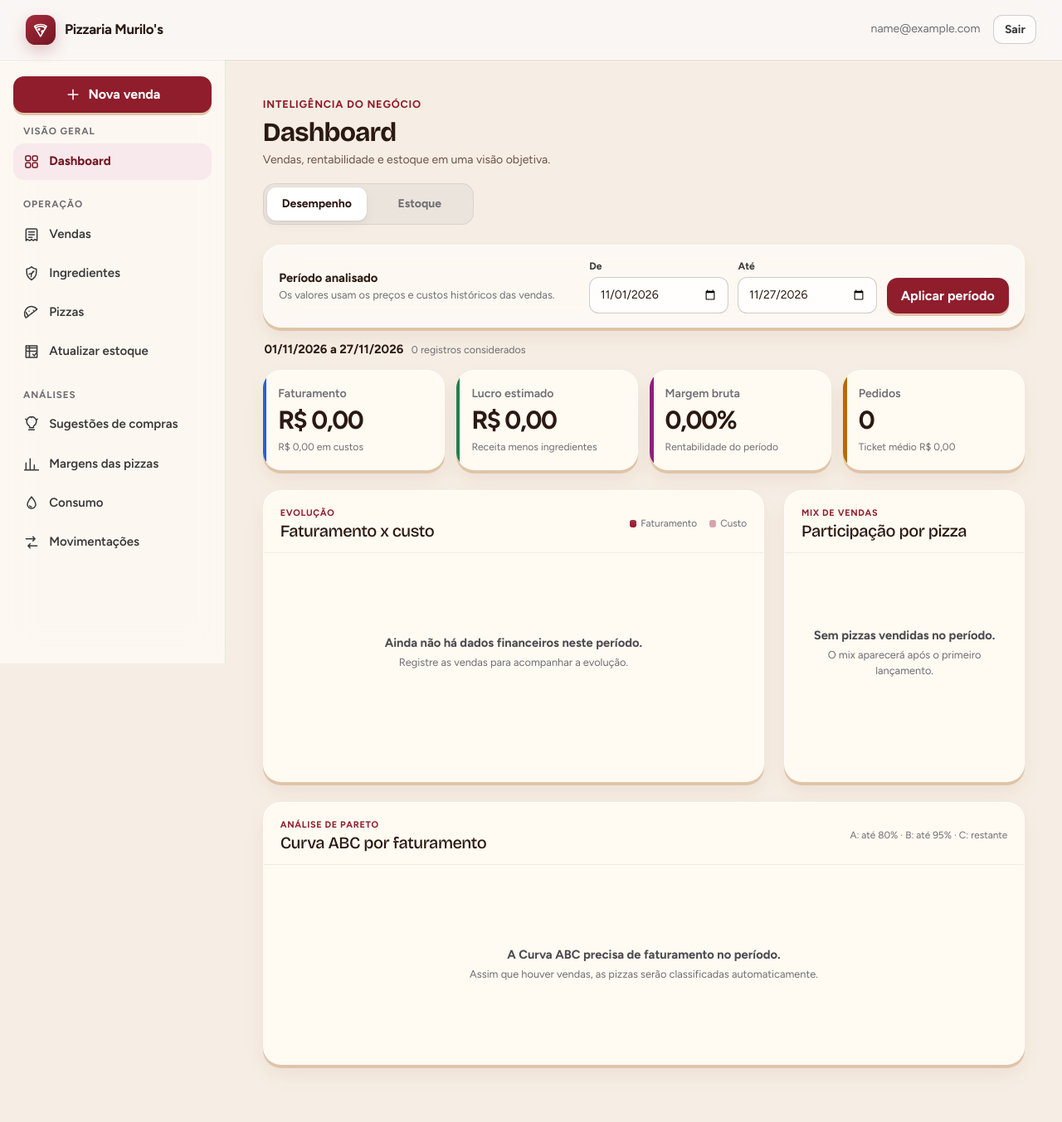
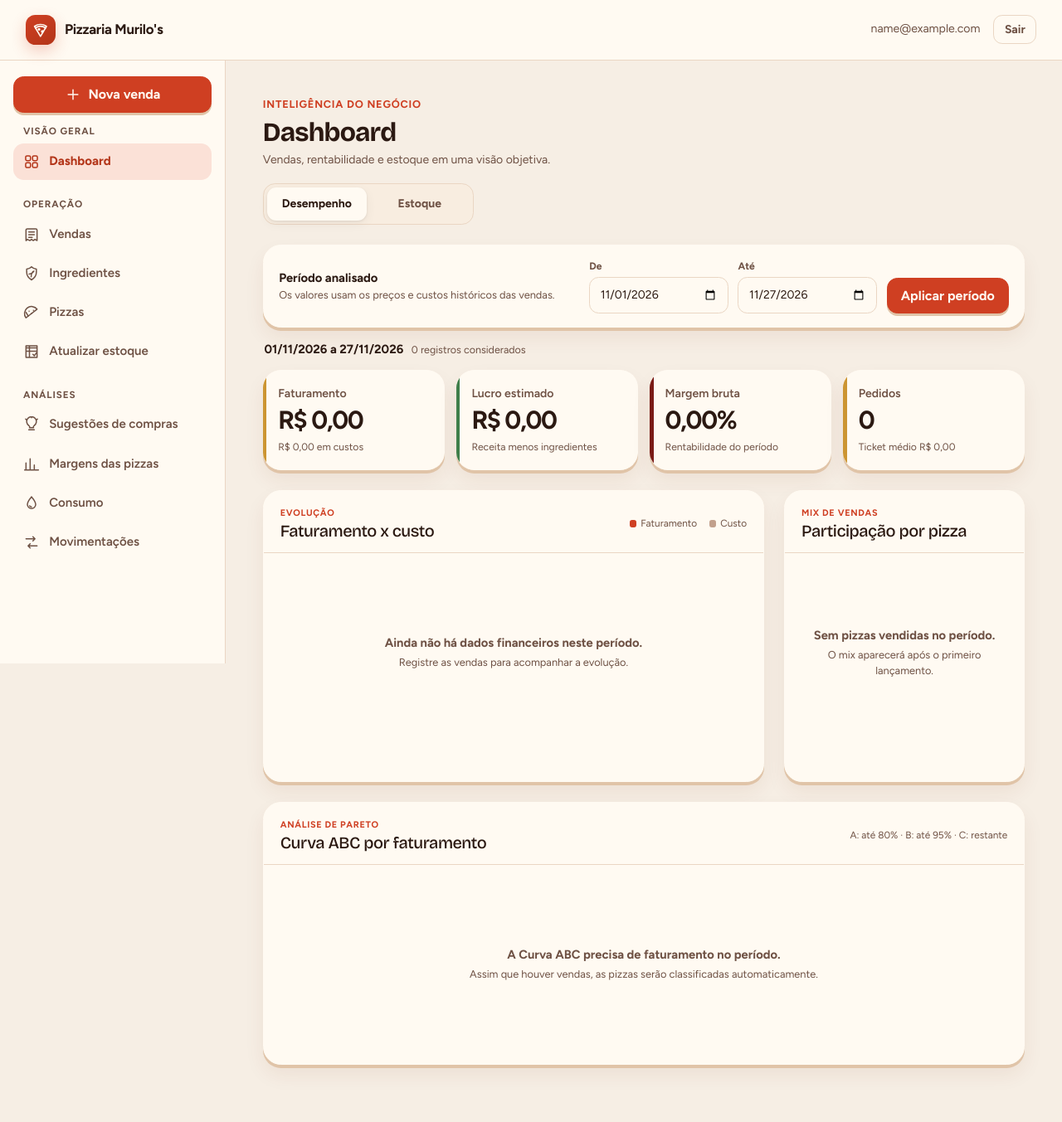
Before and after one commit to LuizRoberto18/SIGE-Murilos, a Django app: page / in a window 1280 px wide. Shown: the whole page at 83% size. Run offline with Django 5.2, Linux system fonts and the light colour scheme; the visitor is signed in with stand-in values (Sample User, id 1); data comes from the database, SQL or seed files in the repository; data that the repository does not hold is empty; some libraries are stand-ins or nearby versions.

Commit message:
style(ui): liga o style.css antigo aos tokens do tema
As variáveis e cores fixas do style.css passam a apontar para os tokens,
para que as telas atuais já usem a paleta nova. O arquivo carrega antes
dos tokens e será removido na fase de acabamento.

Co-Authored-By: Claude Opus 5.5 <noreply@anthropic.com>

```diff
--- a/static/css/style.css
+++ b/static/css/style.css
@@ -1,23 +1,22 @@
+/* Ponte de transição (UI-0): este arquivo é carregado ANTES de tokens.css.
+   As variáveis antigas apontam para os tokens do tema; --ink, --line e --surface
+   vêm direto de tokens.css. Será removido na UI-7. */
 :root {
-  color-scheme: light;
-  --brand: #8f1d2c;
-  --brand-strong: #731522;
-  --brand-soft: #f8e9ec;
-  --ink: #1d1d1f;
-  --muted: #6e6e73;
-  --line: rgba(60, 60, 67, 0.16);
-  --surface: rgba(255, 255, 255, 0.84);
-  --surface-solid: #fff;
-  --canvas: #f5f5f7;
-  --danger: #d70015;
+  --brand: var(--tomato);
+  --brand-strong: var(--tomatoInk);
+  --brand-soft: var(--tomatoSoft);
+  --muted: var(--ink2);
+  --surface-solid: var(--surface);
+  --canvas: var(--bg);
+  --danger: var(--tomatoInk);
   --sidebar-width: 17rem;
   --topbar-height: 4.5rem;
   --radius-sm: 0.75rem;
   --radius-md: 1rem;
   --radius-lg: 1.35rem;
-  --shadow-sm: 0 1px 2px rgba(0, 0, 0, 0.04), 0 6px 24px rgba(0, 0, 0, 0.05);
-  --shadow-lg: 0 18px 55px rgba(0, 0, 0, 0.12);
-  font: 100%/1.5 -apple-system, BlinkMacSystemFont, "SF Pro Text", "Segoe UI", sans-serif;
+  --shadow-sm: 0 1px 2px rgba(0, 0, 0, 0.04), 0 6px 24px var(--shadow);
+  --shadow-lg: 0 18px 55px var(--shadow);
+  font: 100%/1.5 var(--fonte-texto);
 }
 
 * { box-sizing: border-box; }
@@ -53,9 +52,9 @@ a:hover { color: var(--brand-strong); }
   top: 0;
   min-height: var(--topbar-height);
   padding: 0.75rem clamp(1rem, 2.4vw, 2rem);
-  background: rgba(250, 250, 252, 0.72);
-  border-bottom: 1px solid rgba(255, 255, 255, 0.72);
-  box-shadow: 0 1px 0 rgba(60, 60, 67, 0.08);
+  background: var(--surface);
+  border-bottom: 1px solid var(--surface);
+  box-shadow: 0 1px 0 var(--line);
   backdrop-filter: blur(24px) saturate(180%);
   -webkit-backdrop-filter: blur(24px) saturate(180%);
 }
@@ -65,9 +64,9 @@ a:hover { color: var(--brand-strong); }
   height: 2.25rem;
   place-items: center;
   border-radius: 0.72rem;
-  background: linear-gradient(145deg, #a52b3b, var(--brand-strong));
-  box-shadow: 0 7px 18px rgba(143, 29, 44, 0.24);
-  color: #fff;
+  background: linear-gradient(145deg, var(--tomato), var(--brand-strong));
+  box-shadow: 0 7px 18px color-mix(in srgb, var(--tomato) 24%, transparent);
+  color: var(--onTomato);
   font-size: 1rem;
   font-weight: 750;
   letter-spacing: -0.04em;
@@ -132,8 +131,8 @@ a:hover { color: var(--brand-strong); }
   height: calc(100vh - var(--topbar-height));
   padding: 1.25rem 1rem 1.5rem;
   overflow-y: auto;
-  background: rgba(255, 255, 255, 0.58);
-  border-right: 1px solid rgba(60, 60, 67, 0.10);
+  background: var(--surface);
+  border-right: 1px solid var(--line);
   backdrop-filter: blur(20px) saturate(160%);
   -webkit-backdrop-filter: blur(20px) saturate(160%);
 }
@@ -154,13 +153,13 @@ a:hover { color: var(--brand-strong); }
   gap: 0.7rem;
   padding: 0.65rem 0.75rem;
   border-radius: 0.8rem;
-  color: #3a3a3c;
+  color: var(--ink2);
   font-size: 0.94rem;
   font-weight: 540;
   text-decoration: none;
   transition: background-color 140ms ease, color 140ms ease, transform 100ms ease;
 }
-.sidebar .nav-link:hover { background: rgba(143, 29, 44, 0.07); color: var(--brand); }
+.sidebar .nav-link:hover { background: color-mix(in srgb, var(--tomato) 7%, transparent); color: var(--brand); }
 .sidebar .nav-link:active { transform: scale(0.98); }
 .sidebar .nav-link.active { background: var(--brand-soft); color: var(--brand-strong); font-weight: 680; }
 .nav-icon {
@@ -224,9 +223,9 @@ p { text-wrap: pretty; }
   gap: 0.25rem;
   margin-bottom: 1.5rem;
   padding: 0.25rem;
-  border: 1px solid rgba(60, 60, 67, 0.10);
+  border: 1px solid var(--line);
   border-radius: 0.9rem;
-  background: rgba(118, 118, 128, 0.08);
+  background: var(--surface2);
 }
 .dashboard-tab {
   min-width: 7.5rem;
@@ -242,14 +241,14 @@ p { text-wrap: pretty; }
 .dashboard-tab:hover { color: var(--ink); }
 .dashboard-tab:active { transform: scale(0.97); }
 .dashboard-tab[aria-selected="true"] {
-  background: #fff;
+  background: var(--surface);
   box-shadow: 0 1px 3px rgba(0, 0, 0, 0.08), 0 4px 14px rgba(0, 0, 0, 0.05);
   color: var(--ink);
 }
-.dashboard-tab:focus-visible { outline: 3px solid rgba(143, 29, 44, 0.20); outline-offset: 2px; }
+.dashboard-tab:focus-visible { outline: 3px solid color-mix(in srgb, var(--tomato) 20%, transparent); outline-offset: 2px; }
 .dashboard-tabs-ready [data-dashboard-panel][hidden] { display: none; }
 
-.dashboard-filter { background: rgba(255, 255, 255, 0.62); box-shadow: none; }
+.dashboard-filter { background: var(--surface); box-shadow: none; }
 .result-heading {
   margin-bottom: 1rem;
 }
@@ -272,10 +271,10 @@ p { text-wrap: pretty; }
   stroke-linecap: round;
   stroke-linejoin: round;
 }
-.calculation-context strong { color: #4b4b50; font-weight: 650; }
+.calculation-context strong { color: var(--ink2); font-weight: 650; }
 
 .card {
-  border: 1px solid rgba(255, 255, 255, 0.82);
+  border: 1px solid var(--surface);
   border-radius: var(--radius-lg);
   background: var(--surface);
   box-shadow: var(--shadow-sm);
@@ -290,7 +289,7 @@ p { text-wrap: pretty; }
   position: absolute;
   inset: 0 auto 0 0;
   width: 0.28rem;
-  background: linear-gradient(var(--brand), #c34254);
+  background: linear-gradient(var(--brand), var(--tomato));
   content: "";
 }
 .metric .card-body > div:first-child { color: var(--muted); font-size: 0.88rem; font-weight: 580; }
@@ -312,7 +311,7 @@ p { text-wrap: pretty; }
   gap: 1.5rem;
   margin-bottom: 1rem;
   padding: 1rem 1.15rem;
-  background: rgba(255, 255, 255, 0.60);
+  background: var(--surface);
   box-shadow: none;
 }
 .dashboard-filter-copy { display: flex; min-width: 0; flex-direction: column; }
@@ -349,11 +348,11 @@ p { text-wrap: pretty; }
 .bi-metrics .metric .card-body { padding: 1.1rem 1.15rem; }
 .bi-metrics .metric strong { font-size: clamp(1.5rem, 2.4vw, 2rem); }
 .metric-foot { display: block; margin-top: 0.36rem; color: var(--muted); font-size: 0.76rem; }
-.metric-revenue::before { background: #2761d7; }
-.metric-profit::before { background: #21804a; }
-.metric-margin::before { background: #8f1d7f; }
-.metric-orders::before { background: #b9680b; }
-.metric-warning::before { background: #d98b16; }
+.metric-revenue::before { background: var(--gold); }
+.metric-profit::before { background: var(--basil); }
+.metric-margin::before { background: var(--chrome); }
+.metric-orders::before { background: var(--gold); }
+.metric-warning::before { background: var(--gold); }
 .metric-danger::before { background: var(--danger); }
 .bi-panel { min-height: 22rem; overflow: hidden; }
 .bi-panel-header {
@@ -363,14 +362,14 @@ p { text-wrap: pretty; }
   justify-content: space-between;
   gap: 1rem;
   padding: 1.15rem 1.25rem 0.8rem;
-  border-bottom: 1px solid rgba(60, 60, 67, 0.08);
+  border-bottom: 1px solid var(--line);
 }
 .bi-panel-header .page-eyebrow { margin-bottom: 0.12rem; font-size: 0.68rem; }
 .chart-legend { display: flex; gap: 0.9rem; color: var(--muted); font-size: 0.74rem; }
 .chart-legend span { display: inline-flex; align-items: center; gap: 0.3rem; }
 .chart-legend i { width: 0.55rem; height: 0.55rem; border-radius: 0.18rem; }
-.legend-revenue { background: linear-gradient(180deg, #a82e40, var(--brand)); }
-.legend-cost { background: #d7a4ac; }
+.legend-revenue { background: linear-gradient(180deg, var(--tomato), var(--brand)); }
+.legend-cost { background: var(--barB); }
 .financial-chart {
   display: flex;
   height: 17rem;
@@ -446,35 +445,35 @@ p { text-wrap: pretty; }
   gap: 1rem;
   padding: 0.65rem 0.85rem;
 }
-.abc-list-head { background: rgba(118, 118, 128, 0.055); color: var(--muted); font-size: 0.66rem; font-weight: 720; letter-spacing: 0.035em; text-transform: uppercase; }
-.abc-row { border-top: 1px solid rgba(60, 60, 67, 0.07); font-size: 0.78rem; }
+.abc-list-head { background: var(--surface2); color: var(--muted); font-size: 0.66rem; font-weight: 720; letter-spacing: 0.035em; text-transform: uppercase; }
+.abc-row { border-top: 1px solid var(--line); font-size: 0.78rem; }
 .abc-product { display: flex; min-width: 0; flex-direction: column; }
 .abc-product strong { overflow: hidden; text-overflow: ellipsis; white-space: nowrap; }
 .abc-product small { color: var(--muted); font-size: 0.68rem; }
 .abc-share { display: flex; align-items: center; gap: 0.5rem; }
-.abc-share > span { height: 0.4rem; flex: 1; overflow: hidden; border-radius: 999px; background: rgba(118, 118, 128, 0.10); }
+.abc-share > span { height: 0.4rem; flex: 1; overflow: hidden; border-radius: 999px; background: var(--surface2); }
 .abc-share i { display: block; height: 100%; border-radius: inherit; background: var(--abc-color); }
 .abc-share strong, .abc-cumulative { font-variant-numeric: tabular-nums; }
 .abc-row .abc-badge { width: 1.55rem; height: 1.55rem; border-radius: 0.42rem; }
 .bi-empty { display: flex; min-height: 15rem; align-items: center; justify-content: center; flex-direction: column; gap: 0.25rem; padding: 2rem; color: var(--muted); text-align: center; }
-.bi-empty strong { color: #4b4b50; font-size: 0.92rem; }
+.bi-empty strong { color: var(--ink2); font-size: 0.92rem; }
 .bi-empty span { font-size: 0.8rem; }
 .dashboard-details { overflow: hidden; }
 .dashboard-details summary {
   padding: 0.9rem 1.15rem;
-  color: #4b4b50;
+  color: var(--ink2);
   cursor: pointer;
   font-size: 0.84rem;
   font-weight: 650;
   list-style-position: inside;
 }
-.dashboard-details[open] summary { border-bottom: 1px solid rgba(60, 60, 67, 0.08); }
+.dashboard-details[open] summary { border-bottom: 1px solid var(--line); }
 .stock-distribution { padding: 2rem 1.25rem 1.5rem; }
-.stock-bar { display: flex; height: 1rem; overflow: hidden; border-radius: 999px; background: rgba(118, 118, 128, 0.10); }
+.stock-bar { display: flex; height: 1rem; overflow: hidden; border-radius: 999px; background: var(--surface2); }
 .stock-bar > span { display: block; height: 100%; }
-.stock-healthy { background: #2d8b57; }
-.stock-low { background: #e0a02d; }
-.stock-negative { background: #d13b4c; }
+.stock-healthy { background: var(--basil); }
+.stock-low { background: var(--gold); }
+.stock-negative { background: var(--tomato); }
 .stock-legend { display: grid; gap: 0.85rem; margin-top: 1.5rem; }
 .stock-legend > div { display: flex; align-items: center; gap: 0.65rem; color: var(--muted); font-size: 0.82rem; }
 .stock-legend i { width: 0.65rem; height: 0.65rem; flex: 0 0 0.65rem; border-radius: 50%; }
@@ -505,15 +504,15 @@ p { text-wrap: pretty; }
 }
 .btn-sm { min-height: 2.2rem; padding: 0.35rem 0.78rem; border-radius: 0.68rem; }
 .btn:active { transform: scale(0.97); }
-.btn-brand { border-color: var(--brand); background: var(--brand); box-shadow: 0 7px 18px rgba(143, 29, 44, 0.18); color: #fff; }
-.btn-brand:hover, .btn-brand:focus-visible { border-color: var(--brand-strong); background: var(--brand-strong); color: #fff; }
-.btn-outline-secondary { border-color: rgba(60, 60, 67, 0.24); background: rgba(255, 255, 255, 0.66); color: #3a3a3c; }
-.btn-outline-secondary:hover { border-color: rgba(60, 60, 67, 0.32); background: #fff; color: var(--ink); }
+.btn-brand { border-color: var(--brand); background: var(--brand); box-shadow: 0 7px 18px color-mix(in srgb, var(--tomato) 18%, transparent); color: var(--onTomato); }
+.btn-brand:hover, .btn-brand:focus-visible { border-color: var(--brand-strong); background: var(--brand-strong); color: var(--onTomato); }
+.btn-outline-secondary { border-color: var(--line); background: var(--surface); color: var(--ink2); }
+.btn-outline-secondary:hover { border-color: var(--line); background: var(--surface); color: var(--ink); }
 .btn-link { color: var(--brand); text-decoration: none; }
 
 form p { margin-bottom: 1.1rem; }
 form p label,
-form label:not(.form-check-label) { display: block; margin-bottom: 0.38rem; color: #3a3a3c; font-size: 0.88rem; font-weight: 630; }
+form label:not(.form-check-label) { display: block; margin-bottom: 0.38rem; color: var(--ink2); font-size: 0.88rem; font-weight: 630; }
 form input:not([type=checkbox]):not([type=radio]):not([type=hidden]),
 form select,
 form textarea,
@@ -523,10 +522,10 @@ form textarea,
   width: 100%;
   min-height: 2.8rem;
   padding: 0.62rem 0.78rem;
-  border: 1px solid rgba(60, 60, 67, 0.23);
+  border: 1px solid var(--line);
   border-radius: 0.72rem;
   outline: none;
-  background-color: rgba(255, 255, 255, 0.84);
+  background-color: var(--surface);
   color: var(--ink);
   font: inherit;
   transition: border-color 140ms ease, box-shadow 140ms ease, background-color 140ms ease;
```
Also changed, not shown: other parts of static/css/style.css (+44 -44 lines).
